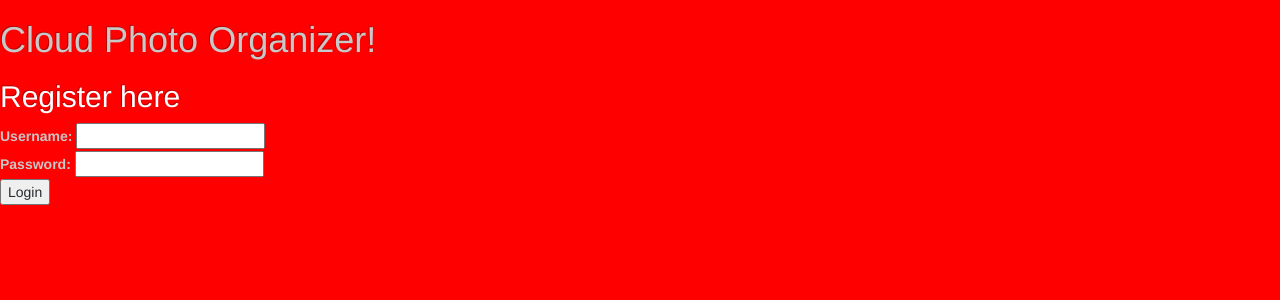
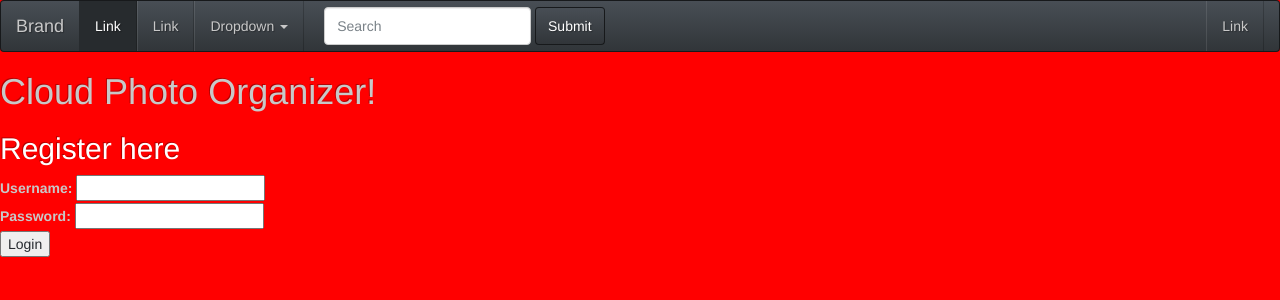
Before and after one commit to Vencislav-Dzhukelov/Cloud-Photos-Organizer, a Django app: page / in a window 1280 px wide. Shown: the top 300 px of the page. Run offline with Django 3.2, Linux system fonts and the light colour scheme; some libraries are stand-ins or nearby versions.

Commit message:
add sample navbar

```diff
--- a/organizer/website/templates/layout.html
+++ b/organizer/website/templates/layout.html
@@ -9,6 +9,47 @@
 
 </head>
 <body>
+	<nav class="navbar navbar-default">
+	  <div class="container-fluid">
+	    <div class="navbar-header">
+	      <button type="button" class="navbar-toggle collapsed" data-toggle="collapse" data-target="#bs-example-navbar-collapse-1">
+	        <span class="sr-only">Toggle navigation</span>
+	        <span class="icon-bar"></span>
+	        <span class="icon-bar"></span>
+	        <span class="icon-bar"></span>
+	      </button>
+	      <a class="navbar-brand" href="#">Brand</a>
+	    </div>
+
+	    <div class="collapse navbar-collapse" id="bs-example-navbar-collapse-1">
+	      <ul class="nav navbar-nav">
+	        <li class="active"><a href="#">Link <span class="sr-only">(current)</span></a></li>
+	        <li><a href="#">Link</a></li>
+	        <li class="dropdown">
+	          <a href="#" class="dropdown-toggle" data-toggle="dropdown" role="button" aria-expanded="false">Dropdown <span class="caret"></span></a>
+	          <ul class="dropdown-menu" role="menu">
+	            <li><a href="#">Action</a></li>
+	            <li><a href="#">Another action</a></li>
+	            <li><a href="#">Something else here</a></li>
+	            <li class="divider"></li>
+	            <li><a href="#">Separated link</a></li>
+	            <li class="divider"></li>
+	            <li><a href="#">One more separated link</a></li>
+	          </ul>
+	        </li>
+	      </ul>
+	      <form class="navbar-form navbar-left" role="search">
+	        <div class="form-group">
+	          <input type="text" class="form-control" placeholder="Search">
+	        </div>
+	        <button type="submit" class="btn btn-default">Submit</button>
+	      </form>
+	      <ul class="nav navbar-nav navbar-right">
+	        <li><a href="#">Link</a></li>
+	      </ul>
+	    </div>
+	  </div>
+	</nav>
 	{% block main %}
 
 	{% endblock main %}
```
